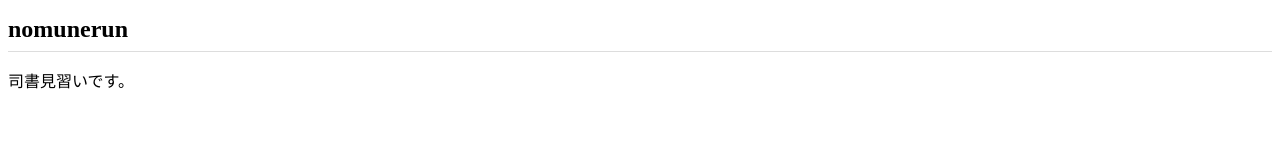
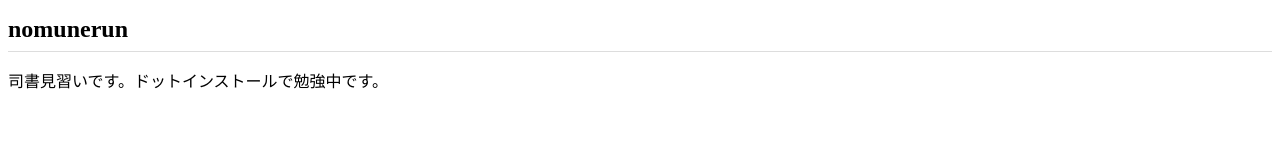
Before and after one commit to saba-3/saba-3.github.io, a plain HTML site: page index.html in a window 1280 px wide. Drawn offline with Linux system fonts and the light colour scheme.

Commit message:
Add files via upload

```diff
--- a/index.html
+++ b/index.html
@@ -7,7 +7,7 @@
     </head>
     <body>
         <h1>nomunerun</h1>
-        <p>司書見習いです。</p>
+        <p>司書見習いです。ドットインストールで勉強中です。</p>
     </body>
 
 </html>
```
